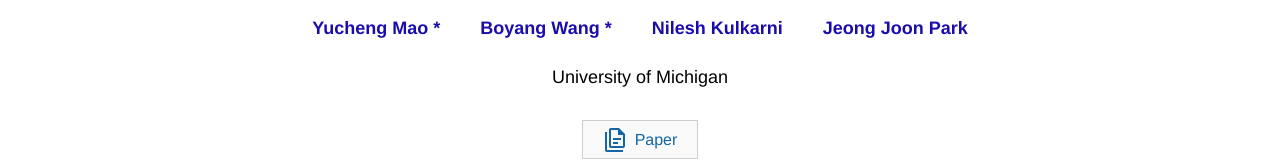
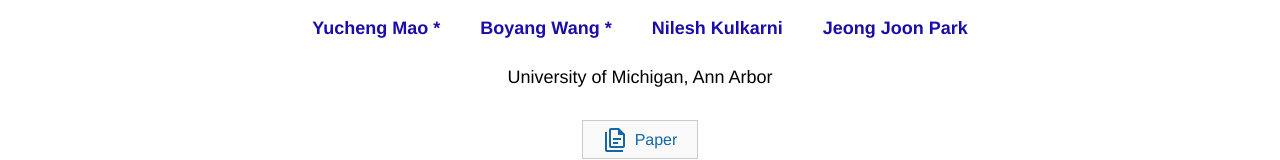
Before and after one commit to myc634/sirdiff, a plain HTML site: page index.html in a window 1280 px wide. Shown: the part 171-331 px from the top of the page. Drawn offline with Linux system fonts and the light colour scheme; a script that the page names is missing.

Commit message:
[UPDATE] update ann arbor

```diff
--- a/index.html
+++ b/index.html
@@ -227,7 +227,7 @@ c {
                 </div>
             </div>
         </div>
-        <p>University of Michigan</p>
+        <p>University of Michigan, Ann Arbor</p>
         <div class="buttons text-center" style="margin-top: 40px; margin-top: 40px; margin-bottom: 25px;">
             <a class="btn btn-light" role="button" href="https://arxiv.org/pdf/2503.14463" style="padding: 10px 20px; font-size: 16px; border: 1px solid #ccc; background-color: #f9f9f9; text-decoration: none;">
                 <svg style="width:24px;height:24px;margin-right:8px;vertical-align:middle;" viewBox="0 0 24 24">
```
